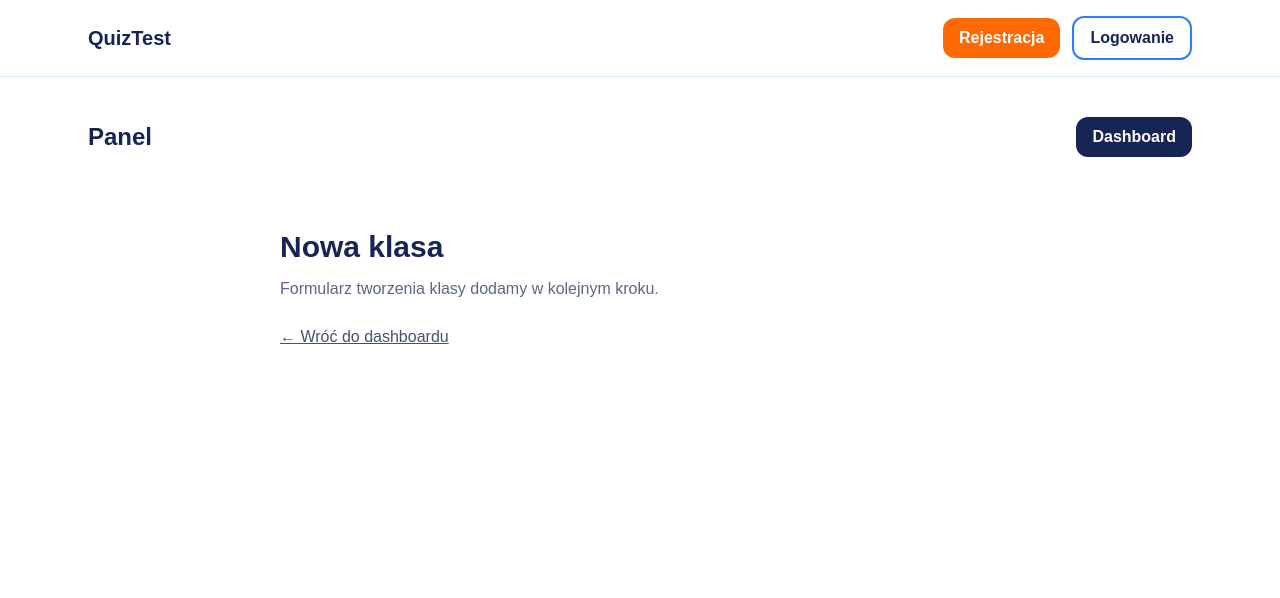
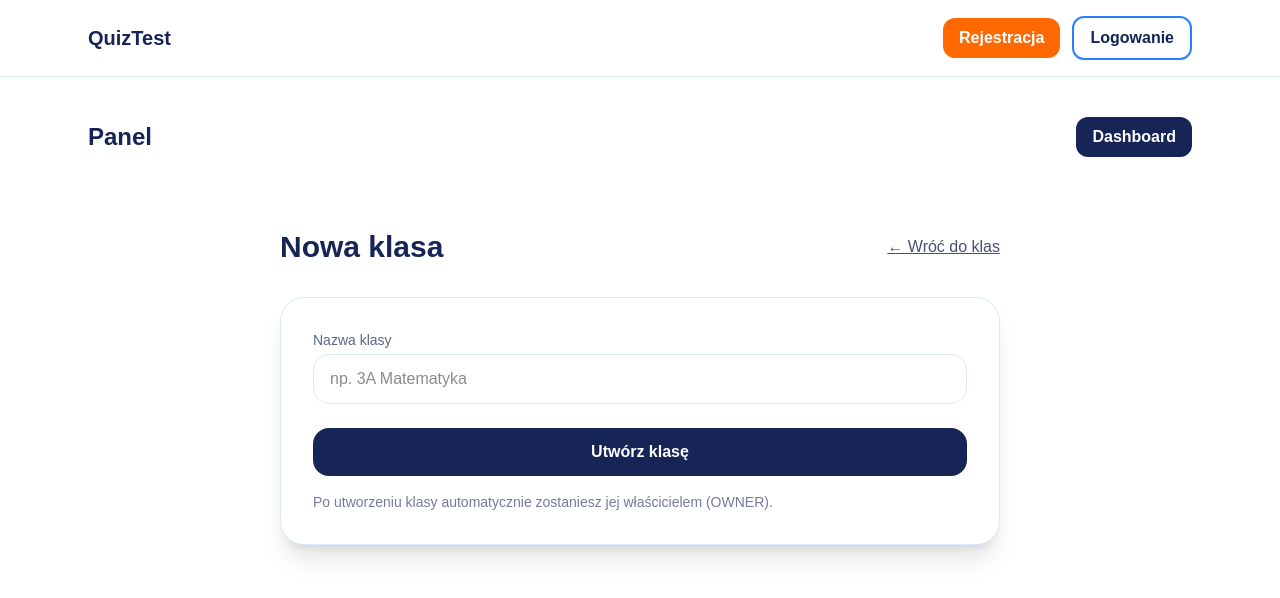
Before and after one commit to jtuszkowski98/quiztest, a Next.js app: page /panel/klasy/nowa in a window 1280 px wide. Shown: the top 598 px of the page. Built offline with nearby package versions, Linux system fonts and the light colour scheme; no server answers.

Commit message:
feat: panel klas (lista + tworzenie)

```diff
--- a/app/panel/klasy/nowa/page.tsx
+++ b/app/panel/klasy/nowa/page.tsx
@@ -1,18 +1,19 @@
 import Link from "next/link";
+import CreateGroupForm from "../../../../components/CreateGroupForm";
 
 export default function NowaKlasaPage() {
   return (
     <main className="max-w-3xl mx-auto px-6 py-10">
-      <h1 className="text-3xl font-extrabold text-blue-950">Nowa klasa</h1>
-      <p className="text-blue-950/70 mt-3">
-        Formularz tworzenia klasy dodamy w kolejnym kroku.
-      </p>
-
-      <div className="mt-6">
-        <Link href="/panel" className="underline text-blue-950/80 hover:text-blue-950">
-          ← Wróć do dashboardu
+      <div className="flex items-center justify-between">
+        <h1 className="text-3xl font-extrabold text-blue-950">Nowa klasa</h1>
+        <Link href="/panel/klasy" className="text-blue-950/80 hover:text-blue-950 underline">
+          ← Wróć do klas
         </Link>
       </div>
+
+      <section className="mt-8 bg-white rounded-3xl border border-blue-100 p-8 shadow-xl">
+        <CreateGroupForm />
+      </section>
     </main>
   );
 }
--- /dev/null
+++ b/app/panel/klasy/page.tsx
@@ -0,0 +1,77 @@
+import Link from "next/link";
+import { redirect } from "next/navigation";
+import { getCurrentUser } from "../../../lib/current-user";
+import { prisma } from "../../../lib/prisma";
+
+export default async function KlasyPage() {
+  const user = await getCurrentUser();
+  if (!user) redirect("/logowanie");
+
+  const groups = await prisma.group.findMany({
+    where: { members: { some: { userId: user.id } } },
+    select: {
+      id: true,
+      name: true,
+      createdAt: true,
+      _count: { select: { members: true } },
+    },
+    orderBy: { createdAt: "desc" },
+  });
+
+  return (
+    <main className="max-w-6xl mx-auto px-6 py-10">
+      <div className="flex items-start justify-between gap-6">
+        <div>
+          <h1 className="text-3xl font-extrabold text-blue-950">Klasy</h1>
+          <p className="text-blue-950/70 mt-2">
+            Twórz klasy i udostępniaj quizy wybranej grupie użytkowników.
+          </p>
+        </div>
+
+        <Link
+          href="/panel/klasy/nowa"
+          className="px-5 py-3 rounded-2xl bg-blue-950 text-white font-semibold hover:opacity-90 transition"
+        >
+          + Nowa klasa
+        </Link>
+      </div>
+
+      <section className="mt-8 grid gap-6 md:grid-cols-2 lg:grid-cols-3">
+        {groups.map((g) => (
+          <div key={g.id} className="bg-white rounded-3xl border border-blue-100 p-7 shadow-xl">
+            <h2 className="text-xl font-bold text-blue-950">{g.name}</h2>
+            <p className="text-blue-950/70 mt-2">
+              Liczba członków: <span className="font-semibold">{g._count.members}</span>
+            </p>
+            <p className="text-blue-950/60 text-sm mt-2">
+              Utworzono: {new Date(g.createdAt).toLocaleString("pl-PL")}
+            </p>
+
+            <div className="mt-5">
+              <span className="text-xs px-3 py-1 rounded-full border border-orange-200 bg-orange-50 text-orange-800">
+                Szczegóły wkrótce
+              </span>
+            </div>
+          </div>
+        ))}
+
+        {groups.length === 0 ? (
+          <div className="md:col-span-2 lg:col-span-3 bg-white rounded-3xl border border-blue-100 p-8 shadow-xl">
+            <h2 className="text-xl font-bold text-blue-950">Brak klas</h2>
+            <p className="text-blue-950/70 mt-2">
+              Utwórz pierwszą klasę, aby móc udostępniać quizy danej grupie.
+            </p>
+            <div className="mt-5">
+              <Link
+                href="/panel/klasy/nowa"
+                className="inline-flex px-6 py-3 rounded-2xl bg-orange-500 text-white font-semibold hover:bg-orange-600 transition"
+              >
+                Utwórz klasę
+              </Link>
+            </div>
+          </div>
+        ) : null}
+      </section>
+    </main>
+  );
+}
--- /dev/null
+++ b/components/CreateGroupForm.tsx
@@ -0,0 +1,76 @@
+"use client";
+
+import { useRouter } from "next/navigation";
+import { useState } from "react";
+
+export default function CreateGroupForm() {
+  const router = useRouter();
+  const [name, setName] = useState("");
+  const [loading, setLoading] = useState(false);
+  const [error, setError] = useState<string | null>(null);
+
+  async function onSubmit(e: React.FormEvent) {
+    e.preventDefault();
+    setError(null);
+
+    const trimmed = name.trim();
+    if (trimmed.length < 3) {
+      setError("Nazwa klasy musi mieć co najmniej 3 znaki.");
+      return;
+    }
+
+    try {
+      setLoading(true);
+      const res = await fetch("/api/groups", {
+        method: "POST",
+        headers: { "content-type": "application/json" },
+        body: JSON.stringify({ name: trimmed }),
+      });
+
+      const data = await res.json().catch(() => null);
+
+      if (!res.ok) {
+        setError(data?.error ?? "Nie udało się utworzyć klasy.");
+        return;
+      }
+
+      router.push("/panel/klasy");
+      router.refresh();
+    } finally {
+      setLoading(false);
+    }
+  }
+
+  return (
+    <form onSubmit={onSubmit} className="grid gap-4">
+      <div>
+        <label className="block text-sm text-blue-950/70">Nazwa klasy</label>
+        <input
+          className="mt-1 w-full rounded-2xl border border-blue-100 px-4 py-3 outline-none focus:border-blue-400"
+          value={name}
+          onChange={(e) => setName(e.target.value)}
+          placeholder="np. 3A Matematyka"
+          maxLength={80}
+        />
+      </div>
+
+      {error ? (
+        <div className="rounded-2xl px-4 py-3 text-sm bg-red-50 text-red-800 border border-red-100">
+          {error}
+        </div>
+      ) : null}
+
+      <button
+        type="submit"
+        disabled={loading}
+        className="mt-2 inline-flex justify-center px-6 py-3 rounded-2xl bg-blue-950 text-white font-semibold hover:opacity-90 transition disabled:opacity-60 disabled:cursor-not-allowed"
+      >
+        {loading ? "Tworzenie..." : "Utwórz klasę"}
+      </button>
+
+      <p className="text-blue-950/60 text-sm">
+        Po utworzeniu klasy automatycznie zostaniesz jej właścicielem (OWNER).
+      </p>
+    </form>
+  );
+}
```
